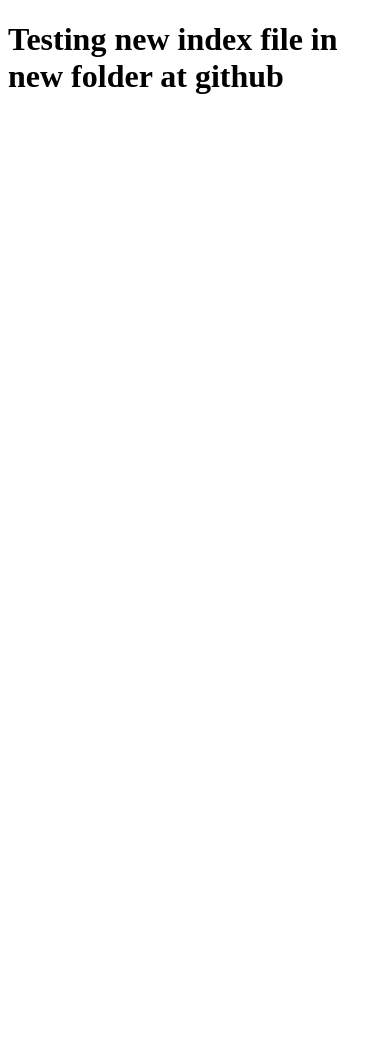
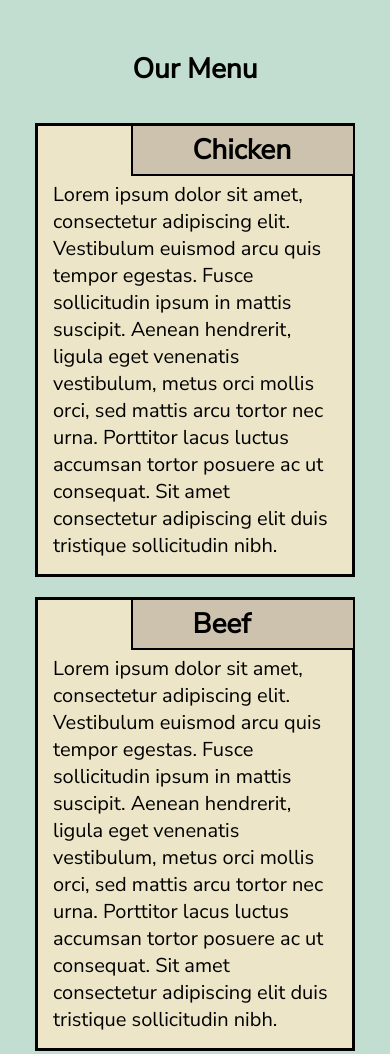
Before and after one commit to tirtarif22/coursera-html-css-js-course, a plain HTML site: page docs/assignment-2/index.html in a window 390 px wide. Shown: the top 1054 px of the page. Before the commit the page ends 844 px from the top, so only its background shows below. Drawn offline with Linux system fonts and the light colour scheme.

Commit message:
Solution for Module 2 Assignmnet - Responsive Web

```diff
--- /dev/null
+++ b/docs/assignment-2/css/styles.css
@@ -0,0 +1,100 @@
+* {
+  box-sizing: border-box;
+  margin: 0;
+  padding: 0;
+}
+
+body {
+  background-color: #C2DED1;
+}
+
+h1, h2, p {
+  font-family: "Nunito Sans", sans-serif;
+}
+
+.title-menu {
+  margin: 50px auto 35px;
+}
+
+.title-menu > h1 {
+  text-align: center;
+  font-size: 175%;
+  color: #000000;
+}
+
+.row-container {
+  width: 100%;
+}
+
+.main-container {
+  margin: 15px;
+}
+
+.section-container {
+  position: relative;
+  border: 3px solid black;
+  background-color: #ECE5C7;
+  margin: 20px;
+  padding: 30px 15px 15px;
+}
+
+.section-title {
+  position: absolute;
+  top: 0;
+  right: 0;
+  padding: 5px 60px;
+  background-color: green;
+  border-left: 2px solid black;
+  border-bottom: 2px solid black;
+  margin-top: -0.5px;
+  margin-right: -0.5px;
+
+}
+
+.section-title > h2 {
+  font-size: 175%;
+  width: 100px;
+}
+
+#title-one {
+  background-color: #CDC2AE;
+}
+
+#title-two{
+  background-color: #CDC2AE;
+}
+
+#title-three{
+  background-color: #CDC2AE;
+}
+
+p {
+  font-size: 125%;
+  margin-top: 25px;
+  text-align: left;
+  color: #000000;
+}
+
+/*media queries for Desktop device*/
+@media (min-width: 992px) {
+	.col-4 {
+	  float: left;
+  	  width: 33.33%;
+	}
+}
+
+/*media queries for Tablet device*/
+@media (min-width: 768px) and (max-width: 991px) {
+	.col-6 {
+	  width: 50%;
+	  float: left;
+	}
+	.col-12 {
+	  width: 100%;
+	  float: left;
+	}
+}
+
+/*media queries for Mobile device is not specified @media (max-width: 767px) {} */
+/*Untuk mobile device, media querienya tidak perlu dispesifikasi karena
+akan otomatis berperan sbagai block level, artinya bakal saling tumpuk*/
--- a/docs/assignment-2/index.html
+++ b/docs/assignment-2/index.html
@@ -1,9 +1,61 @@
+<!--
+There are some specific instructions fot this assignment,
+so make sure to check the module-2 assignment sheet,
+check the html errors with https://validator.w3.org/,
+and css error with https://jigsaw.w3.org/,
+Good Luck!
+-->
+
 <!DOCTYPE html>
- <html>
- <head>
- 	<title>Module 2 Assignment</title>
- </head>
- <body>
- 	<h1>Testing new index file in new folder at github</h1>
- </body>
- </html>
+<html lang="en">
+<head>
+  <meta charset="UTF-8">
+  <meta name="viewport" content="width=device-width, initial-scale=1.0">
+  <title>Assignment of Module 2</title>
+  <link rel="stylesheet" href="css/styles.css">
+  <link href="https://fonts.googleapis.com/css?family=Nunito+Sans" rel="stylesheet">
+</head>
+<body>
+  <header>
+  	<div class="title-menu">
+  		<h1>Our Menu</h1>
+  	</div>
+  </header>
+  <main>
+  	<div class="main-container">
+  	  <div class="row-container">
+  	  	<div class="col-4 col-6">
+  	  		<div class="section-container">
+  	  			<div id="title-one" class="section-title">
+  	  				<h2>Chicken</h2>
+  	  			</div>
+  	  			<p>
+  	  			Lorem ipsum dolor sit amet, consectetur adipiscing elit. Vestibulum euismod arcu quis tempor egestas. Fusce sollicitudin ipsum in mattis suscipit. Aenean hendrerit, ligula eget venenatis vestibulum, metus orci mollis orci, sed mattis arcu tortor nec urna. Porttitor lacus luctus accumsan tortor posuere ac ut consequat. Sit amet consectetur adipiscing elit duis tristique sollicitudin nibh.
+  	  			</p>
+  	  		</div>
+  	  	</div>
+  	  	<div class="col-4 col-6">
+  	  		<div class="section-container">
+  	  			<div id="title-two" class="section-title">
+  	  				<h2>Beef</h2>
+  	  			</div>
+  	  			<p>
+  	  			 Lorem ipsum dolor sit amet, consectetur adipiscing elit. Vestibulum euismod arcu quis tempor egestas. Fusce sollicitudin ipsum in mattis suscipit. Aenean hendrerit, ligula eget venenatis vestibulum, metus orci mollis orci, sed mattis arcu tortor nec urna. Porttitor lacus luctus accumsan tortor posuere ac ut consequat. Sit amet consectetur adipiscing elit duis tristique sollicitudin nibh.
+  	  			</p>
+  	  		</div>
+  	  	</div>
+  	  	<div class="col-4 col-12">
+  	  		<div class="section-container">
+  	  			<div id="title-three" class="section-title">
+  	  				<h2>Sushi</h2>
+  	  			</div>
+  	  			<p>
+  	  			Lorem ipsum dolor sit amet, consectetur adipiscing elit. Vestibulum euismod arcu quis tempor egestas. Fusce sollicitudin ipsum in mattis suscipit. Aenean hendrerit, ligula eget venenatis vestibulum, metus orci mollis orci, sed mattis arcu tortor nec urna. Porttitor lacus luctus accumsan tortor posuere ac ut consequat. Sit amet consectetur adipiscing elit duis tristique sollicitudin nibh.
+  	  			</p>
+  	  		</div>
+  	  	</div>
+      </div>
+    </div>
+  </main>
+</body>
+</html>
```
